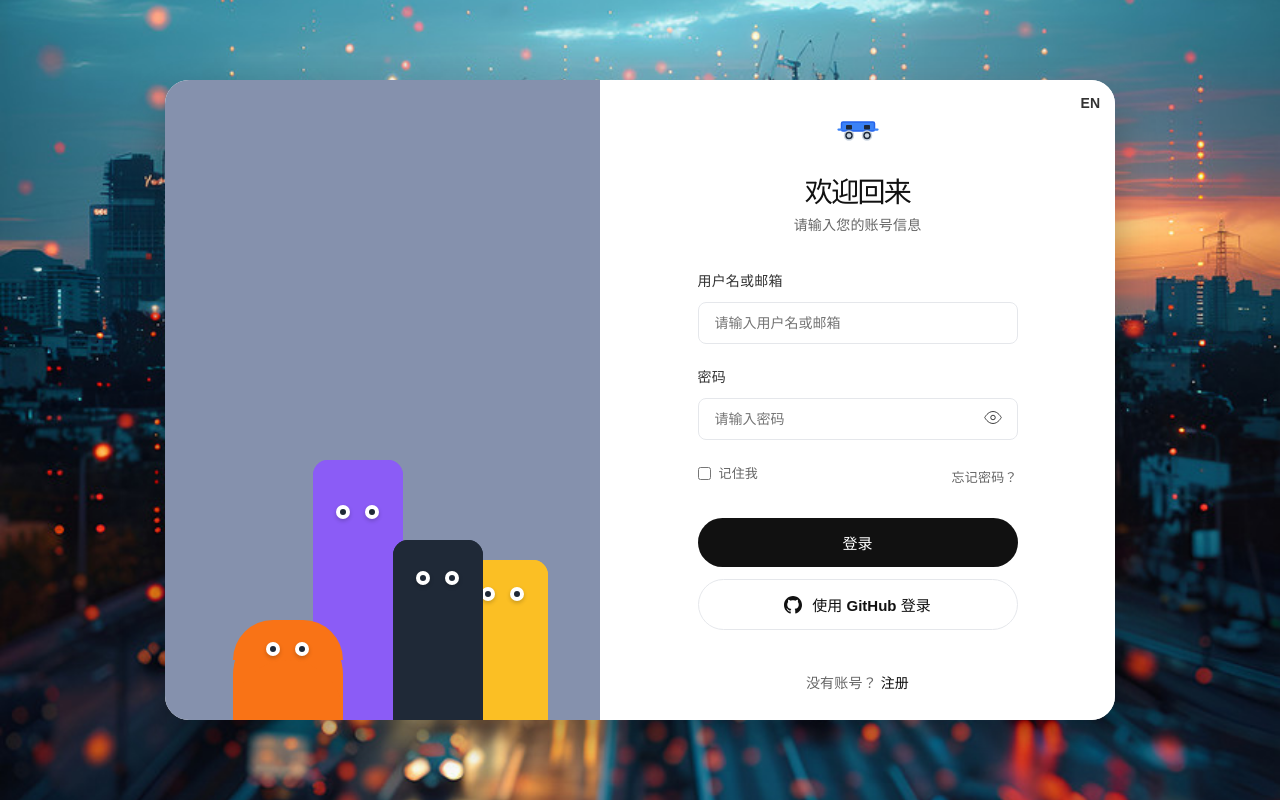
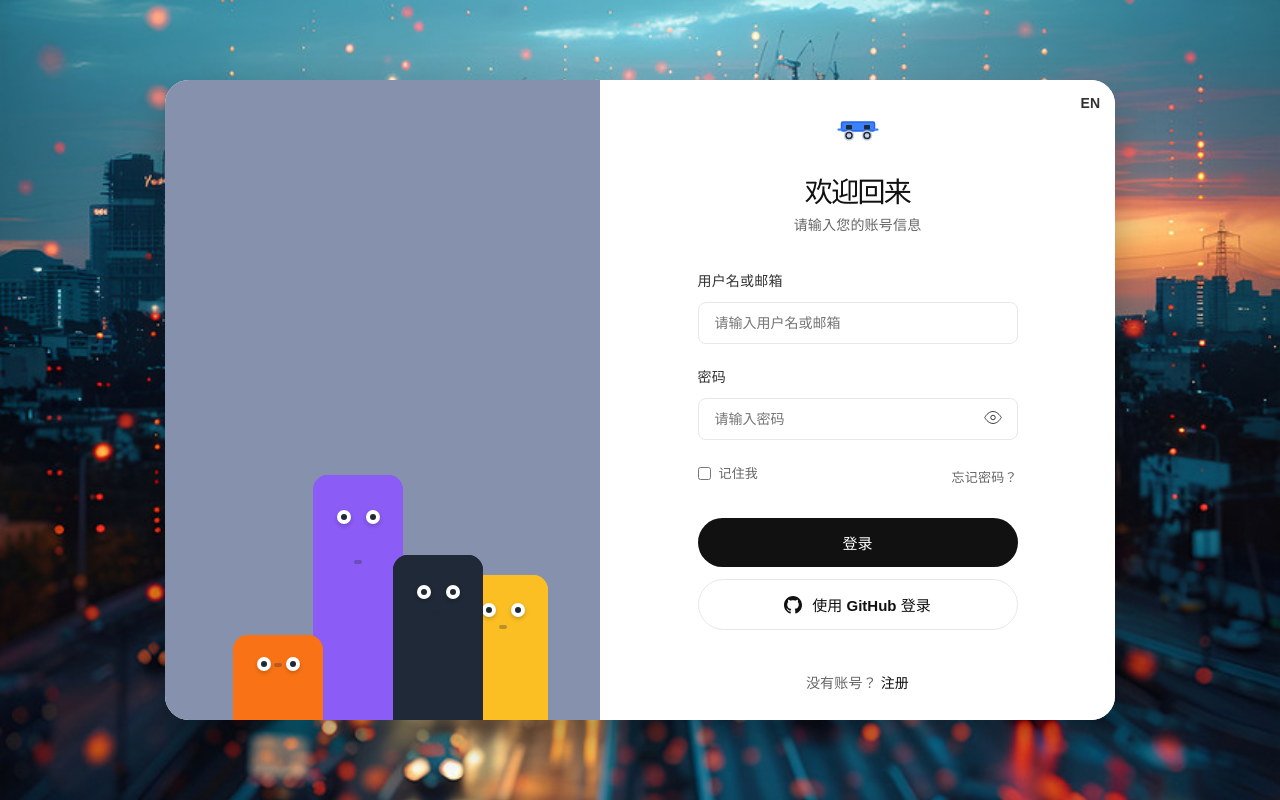
Before and after one commit to CoderDongHuang/city-battery-panel-2024, a Vue app: page /login in a window 1280 px wide. Built offline with nearby package versions, Linux system fonts and the light colour scheme.

Commit message:
登录界面动画区优化

```diff
--- a/src/views/Login.vue
+++ b/src/views/Login.vue
@@ -9,53 +9,61 @@
       <!-- 左侧视觉区域（柱子群）- 黑色背景 -->
       <div class="visual-side">
         <!-- 紫色柱子（背景） -->
-        <div class="character purple animate-in" :class="{ 'peeking': focusState === 'email' }" style="animation-delay: 0.1s;">
+        <div class="character purple animate-in" :class="{ 'peeking': focusState === 'email', 'surprised': isSurprised, 'singing': isSinging, 'password-focus': isPasswordFocus }" style="animation-delay: 0.1s;">
+          <div class="character-inner">
             <div class="pillar-foot"></div>
             <div class="pillar-body">
-            <div class="pillar-neck"></div>
               <div class="pillar-head">
                 <div class="eyes">
                   <div class="eye"><div class="pupil" :style="getPupilStyle(0)"></div></div>
                   <div class="eye"><div class="pupil" :style="getPupilStyle(0)"></div></div>
                 </div>
+                <div class="mouth"></div>
+              </div>
             </div>
           </div>
         </div>
         <!-- 黑色柱子（中间） -->
-        <div class="character black animate-in" :class="{ 'peeking': focusState === 'email' }" style="animation-delay: 0.2s;">
+        <div class="character black animate-in" :class="{ 'peeking': focusState === 'email', 'surprised': isSurprised, 'singing': isSinging, 'password-focus': isPasswordFocus }" style="animation-delay: 0.2s;">
+          <div class="character-inner">
             <div class="pillar-foot"></div>
             <div class="pillar-body">
-            <div class="pillar-neck"></div>
               <div class="pillar-head">
                 <div class="eyes">
                   <div class="eye"><div class="pupil" :style="getPupilStyle(1)"></div></div>
                   <div class="eye"><div class="pupil" :style="getPupilStyle(1)"></div></div>
                 </div>
+                <div class="mouth"></div>
+              </div>
             </div>
           </div>
         </div>
         <!-- 黄色柱子（背景右侧） -->
-        <div class="character yellow animate-in" :class="{ 'peeking': focusState === 'email' }" style="animation-delay: 0.3s;">
+        <div class="character yellow animate-in" :class="{ 'peeking': focusState === 'email', 'surprised': isSurprised, 'singing': isSinging, 'password-focus': isPasswordFocus }" style="animation-delay: 0.3s;">
+          <div class="character-inner">
             <div class="pillar-foot"></div>
             <div class="pillar-body">
-            <div class="pillar-neck"></div>
               <div class="pillar-head">
                 <div class="eyes">
                   <div class="eye"><div class="pupil" :style="getPupilStyle(2)"></div></div>
                   <div class="eye"><div class="pupil" :style="getPupilStyle(2)"></div></div>
                 </div>
+                <div class="mouth"></div>
+              </div>
             </div>
           </div>
         </div>
         <!-- 橙色半圆（最前面） -->
-        <div class="character orange animate-in" :class="{ 'peeking': focusState === 'email' }" style="animation-delay: 0.4s;">
+        <div class="character orange animate-in" :class="{ 'peeking': focusState === 'email', 'surprised': isSurprised, 'singing': isSinging, 'password-focus': isPasswordFocus }" style="animation-delay: 0.4s;">
+          <div class="character-inner">
             <div class="pillar-foot"></div>
-          <div class="pillar-body orange-body">
-            <div class="pillar-neck orange-neck"></div>
-            <div class="pillar-head orange-head">
+            <div class="pillar-body">
+              <div class="pillar-head">
                 <div class="eyes">
                   <div class="eye"><div class="pupil" :style="getPupilStyle(3)"></div></div>
                   <div class="eye"><div class="pupil" :style="getPupilStyle(3)"></div></div>
+                </div>
+                <div class="mouth"></div>
               </div>
             </div>
           </div>
@@ -94,7 +102,7 @@
                 :placeholder="t('enterUsername')"
                 autocomplete="username"
                 @focus="focusState = 'email'"
-                @blur="focusState = 'idle'"
+                @blur="email ? null : focusState = 'idle'"
               />
             </div>
 
@@ -155,7 +163,7 @@
 </template>
 
 <script setup>
-import { ref, onMounted, onUnmounted } from 'vue'
+import { ref, onMounted, onUnmounted, computed } from 'vue'
 import { useRouter } from 'vue-router'
 import { authAPI } from '../services/api'
 
@@ -167,8 +175,21 @@ const showPassword = ref(false)
 const rememberMe = ref(false)
 const loading = ref(false)
 const errorMessage = ref('')
-const focusState = ref('idle')
+const focusState = ref('idle') // 'idle' | 'email' | 'password' | 'submit'
 const isChinese = ref(true)
+
+// 计算表情状态
+const isSurprised = computed(() => {
+  return email.value && password.value && !loading.value && focusState.value !== 'email' && focusState.value !== 'password'
+})
+
+const isSinging = computed(() => {
+  return loading.value // 登录时：唱歌表情（眯眼）
+})
+
+const isPasswordFocus = computed(() => {
+  return focusState.value === 'password' && !loading.value // 输入密码时：不同表情
+})
 
 // 语言包
 const lang = {
@@ -224,6 +245,14 @@ const getPupilStyle = (index) => {
   let moveX = 0
   let moveY = 0
 
+  // 惊讶或唱歌时，眼睛看向前方
+  if (isSurprised.value || isSinging.value) {
+    return {
+      transform: 'translate(-50%, -50%)',
+      transition: 'transform 0.2s ease-out'
+    }
+  }
+
   if (focusState.value === 'email') {
     moveX = 5
     moveY = -2
@@ -241,6 +270,8 @@ const getPupilStyle = (index) => {
 const handleMouseMove = (e) => {
   if (focusState.value !== 'idle') return
 
+  // 使用 requestAnimationFrame 优化渲染
+  requestAnimationFrame(() => {
     const pupils = document.querySelectorAll('.pupil')
     pupils.forEach(pupil => {
       const rect = pupil.getBoundingClientRect()
@@ -252,6 +283,7 @@ const handleMouseMove = (e) => {
       const moveX = Math.max(-limit, Math.min(limit, radX))
       const moveY = Math.max(-limit, Math.min(limit, radY))
       pupil.style.transform = `translate(-50%, -50%) translate(${moveX}px, ${moveY}px)`
+    })
   })
 }
 
@@ -488,6 +520,29 @@ const handleGithubLogin = () => {
   overflow: visible;
 }
 
+/* CitySwap Logo */
+.cityswap-logo {
+  position: absolute;
+  top: 20px;
+  left: 50%;
+  transform: translateX(-50%);
+  z-index: 100;
+  width: 300px;
+  height: auto;
+  /* 去除原色，转为灰度 */
+  filter: grayscale(100%) brightness(0.8) sepia(100%) hue-rotate(180deg) saturate(150%);
+  animation: logoFloat 3s ease-in-out infinite;
+}
+
+@keyframes logoFloat {
+  0%, 100% {
+    transform: translateX(-50%) translateY(0);
+  }
+  50% {
+    transform: translateX(-50%) translateY(-5px);
+  }
+}
+
 /* 柱子容器 */
 .character {
   position: absolute;
@@ -497,7 +552,166 @@ const handleGithubLogin = () => {
   align-items: center;
 }
 
-/* 脚部（固定不动，保持宽度一致） */
+/* 柱子内部容器（负责倾斜） */
+.character-inner {
+  display: flex;
+  flex-direction: column;
+  align-items: center;
+  transition: transform 0.3s cubic-bezier(0.34, 1.2, 0.64, 1);
+  transform-origin: bottom center;
+  position: relative;
+  bottom: -15px;
+}
+
+/* 输入邮箱时：所有柱子向后倾斜，高度越高倾斜越大 */
+.character.purple.peeking .character-inner {
+  transform: rotate(-15deg);
+}
+
+.character.black.peeking .character-inner {
+  transform: rotate(-10deg);
+}
+
+.character.yellow.peeking .character-inner {
+  transform: rotate(-8deg);
+}
+
+.character.orange.peeking .character-inner {
+  transform: rotate(-5deg);
+}
+
+/* 惊讶表情：所有柱子眼睛变大，嘴巴成 O 型 */
+.character.surprised .eye {
+  width: 18px;
+  height: 18px;
+}
+
+.character.surprised .mouth {
+  width: 12px;
+  height: 14px;
+  background: #1f2937;
+  border-radius: 50%;
+  animation: mouthOpen 0.3s ease-out;
+}
+
+/* 不同柱子的惊讶嘴巴位置 */
+.character.surprised.purple .mouth {
+  bottom: 4px;
+}
+.character.surprised.black .mouth {
+  bottom: 2px;
+}
+.character.surprised.yellow .mouth {
+  bottom: 2px;
+}
+.character.surprised.orange .mouth {
+  bottom: 0;
+}
+
+@keyframes mouthOpen {
+  from {
+    height: 0;
+  }
+  to {
+    height: 14px;
+  }
+}
+
+/* 唱歌表情：眯眼 + O 型嘴 + 音符（登录时） */
+.character.singing .eye {
+  height: 4px;
+  border-radius: 2px;
+}
+
+.character.singing .mouth {
+  width: 14px;
+  height: 16px;
+  background: #1f2937;
+  border-radius: 50%;
+}
+
+/* 不同柱子的唱歌嘴巴位置 */
+.character.singing.purple .mouth {
+  bottom: 2px;
+}
+.character.singing.black .mouth {
+  bottom: 0;
+}
+.character.singing.yellow .mouth {
+  bottom: 0;
+}
+.character.singing.orange .mouth {
+  bottom: -2px;
+}
+
+/* 输入密码表情：眼睛看右 + 小嘴 + 音符 */
+.character.password-focus .eye {
+  width: 12px;
+  height: 12px;
+}
+
+.character.password-focus .mouth {
+  width: 8px;
+  height: 8px;
+  background: #1f2937;
+  border-radius: 50%;
+}
+
+/* 不同柱子的密码嘴巴位置 */
+.character.password-focus.purple .mouth {
+  bottom: 8px;
+}
+.character.password-focus.black .mouth {
+  bottom: 6px;
+}
+.character.password-focus.yellow .mouth {
+  bottom: 6px;
+}
+.character.password-focus.orange .mouth {
+  bottom: 4px;
+}
+
+/* 音符动画 - 输入密码时 */
+.character.password-focus .pillar-head::before {
+  content: '♪';
+  position: absolute;
+  top: -25px;
+  right: -15px;
+  font-size: 24px;
+  color: white;
+  text-shadow: 0 0 10px rgba(139, 92, 246, 0.8);
+  animation: floatNote 1s ease-in-out infinite;
+  z-index: 100;
+}
+
+/* 音符动画 - 登录时（更大） */
+.character.singing .pillar-head::before {
+  content: '♪';
+  position: absolute;
+  top: -25px;
+  right: -15px;
+  font-size: 28px;
+  color: white;
+  text-shadow: 0 0 10px rgba(139, 92, 246, 0.8);
+  animation: floatNote 1s ease-in-out infinite;
+  z-index: 100;
+}
+
+@keyframes floatNote {
+  0%, 100% {
+    transform: translateY(0) rotate(-15deg) scale(0.8);
+    opacity: 0;
+  }
+  30% {
+    opacity: 1;
+  }
+  50% {
+    transform: translateY(-20px) rotate(-15deg) scale(1);
+  }
+  70% {
+    opacity: 1;
+  }
+}
 .pillar-foot {
   width: 100%;
   height: 8px;
@@ -515,16 +729,29 @@ const handleGithubLogin = () => {
   overflow: visible;
 }
 
-/* 脖子（负责拉伸和弯曲，底部固定） */
+/* 脖子外层（负责拉伸） */
 .pillar-neck {
   position: absolute;
   bottom: 0;
   left: 0;
   width: 100%;
   height: 70%;
+  transform-origin: bottom center;
+  will-change: height;
+  backface-visibility: hidden;
+}
+
+/* 脖子内层（负责弯曲） */
+.pillar-neck-inner {
+  position: absolute;
+  bottom: 0;
+  left: 0;
+  width: 100%;
+  height: 100%;
   border-radius: 15px 15px 0 0;
-  transition: all 0.4s cubic-bezier(0.34, 1.2, 0.64, 1);
   transform-origin: bottom center;
+  will-change: transform;
+  backface-visibility: hidden;
 }
 
 /* 头部 */
@@ -533,90 +760,71 @@ const handleGithubLogin = () => {
   top: 0;
   left: 0;
   width: 100%;
-  height: 35%;
   display: flex;
   justify-content: center;
   align-items: center;
   padding-top: 12px;
-  transition: all 0.4s cubic-bezier(0.34, 1.2, 0.64, 1);
   transform-origin: bottom center;
   border-radius: 15px 15px 0 0;
+  will-change: transform;
+  backface-visibility: hidden;
+  position: relative;
+  overflow: visible;
 }
 
-/* 邮箱聚焦时：脖子拉长并向右侧弯曲 */
-.character.peeking .pillar-neck {
-  transform: scaleY(1.6) translateY(-6px) skewX(-14deg);
+/* 紫色柱子头部（最高 260px） */
+.purple .pillar-head {
+  height: 40%;
+}
+.purple .eyes {
+  top: 35px;
+}
+.purple .mouth {
+  bottom: 15px;
 }
 
-/* 头部跟随脖子，并额外向右偏转 */
-.character.peeking .pillar-head {
-  transform: translateY(-32px) translateX(10px) rotate(8deg);
+/* 黑色柱子头部（180px） */
+.black .pillar-head {
+  height: 40%;
+}
+.black .eyes {
+  top: 30px;
+}
+.black .mouth {
+  bottom: 12px;
 }
 
-/* 颜色配置 */
-.purple .pillar-body,
-.purple .pillar-neck,
-.purple .pillar-head {
-  background-color: #8b5cf6;
+/* 黄色柱子头部（160px） */
+.yellow .pillar-head {
+  height: 40%;
 }
-.purple .pillar-body {
-  height: 260px;
+.yellow .eyes {
+  top: 28px;
+}
+.yellow .mouth {
+  bottom: 10px;
 }
 
-.black .pillar-body,
-.black .pillar-neck,
-.black .pillar-head {
-  background-color: #1f2937;
+/* 橙色柱子头部（最矮 100px） */
+.orange .pillar-head {
+  height: 40%;
 }
-.black .pillar-body {
-  height: 180px;
+.orange .eyes {
+  top: 22px;
+}
+.orange .mouth {
+  bottom: 8px;
 }
 
-.yellow .pillar-body,
-.yellow .pillar-neck,
-.yellow .pillar-head {
-  background-color: #fbbf24;
-}
-.yellow .pillar-body {
-  height: 160px;
-}
-
-/* 橙色半圆特殊处理 */
-.orange .pillar-body {
-  width: 110px;
-  height: 100px;
-  border-radius: 100px 100px 0 0;
-}
-.orange .pillar-neck {
-  height: 60%;
-  border-radius: 100px 100px 0 0;
-}
-.orange .pillar-head {
-  height: 40%;
-  border-radius: 100px 100px 0 0;
-  padding-top: 18px;
-}
-.orange .pillar-body,
-.orange .pillar-neck,
-.orange .pillar-head {
-  background-color: #f97316;
-}
-
-/* 橙色半圆聚焦时 */
-.character.orange.peeking .pillar-neck {
-  transform: scaleY(1.5) translateY(-5px) skewX(-12deg);
-}
-.character.orange.peeking .pillar-head {
-  transform: translateY(-25px) translateX(8px) rotate(6deg);
-}
-
-/* 眼睛样式 */
+/* 眼睛容器 */
 .eyes {
   display: flex;
   gap: 15px;
   z-index: 20;
+  position: absolute;
 }
 
+/* 眼睛样式 */
 .eye {
   width: 14px;
   height: 14px;
@@ -637,6 +845,53 @@ const handleGithubLogin = () => {
   left: 50%;
   transform: translate(-50%, -50%);
   transition: transform 0.15s ease-out;
+}
+
+/* 嘴巴基础样式 */
+.mouth {
+  width: 8px;
+  height: 4px;
+  background: rgba(31, 41, 55, 0.3);
+  border-radius: 2px;
+  position: absolute;
+  left: 50%;
+  transform: translateX(-50%);
+  transition: all 0.3s ease;
+}
+
+/* 颜色配置 */
+.purple .pillar-body,
+.purple .pillar-head {
+  background-color: #8b5cf6;
+}
+.purple .pillar-body {
+  height: 260px;
+}
+
+.black .pillar-body,
+.black .pillar-head {
+  background-color: #1f2937;
+}
+.black .pillar-body {
+  height: 180px;
+}
+
+.yellow .pillar-body,
+.yellow .pillar-head {
+  background-color: #fbbf24;
+}
+.yellow .pillar-body {
+  height: 160px;
+}
+
+/* 橙色柱子 */
+.orange .pillar-body,
+.orange .pillar-head {
+  background-color: #f97316;
+}
+.orange .pillar-body {
+  height: 100px;
+  border-radius: 15px 15px 0 0;
 }
 
 /* 右侧表单白色背景 */
```
Also changed, not shown: public/images/cityswap-logo.png (added). Lines whose indentation alone changed are shown as unchanged.
